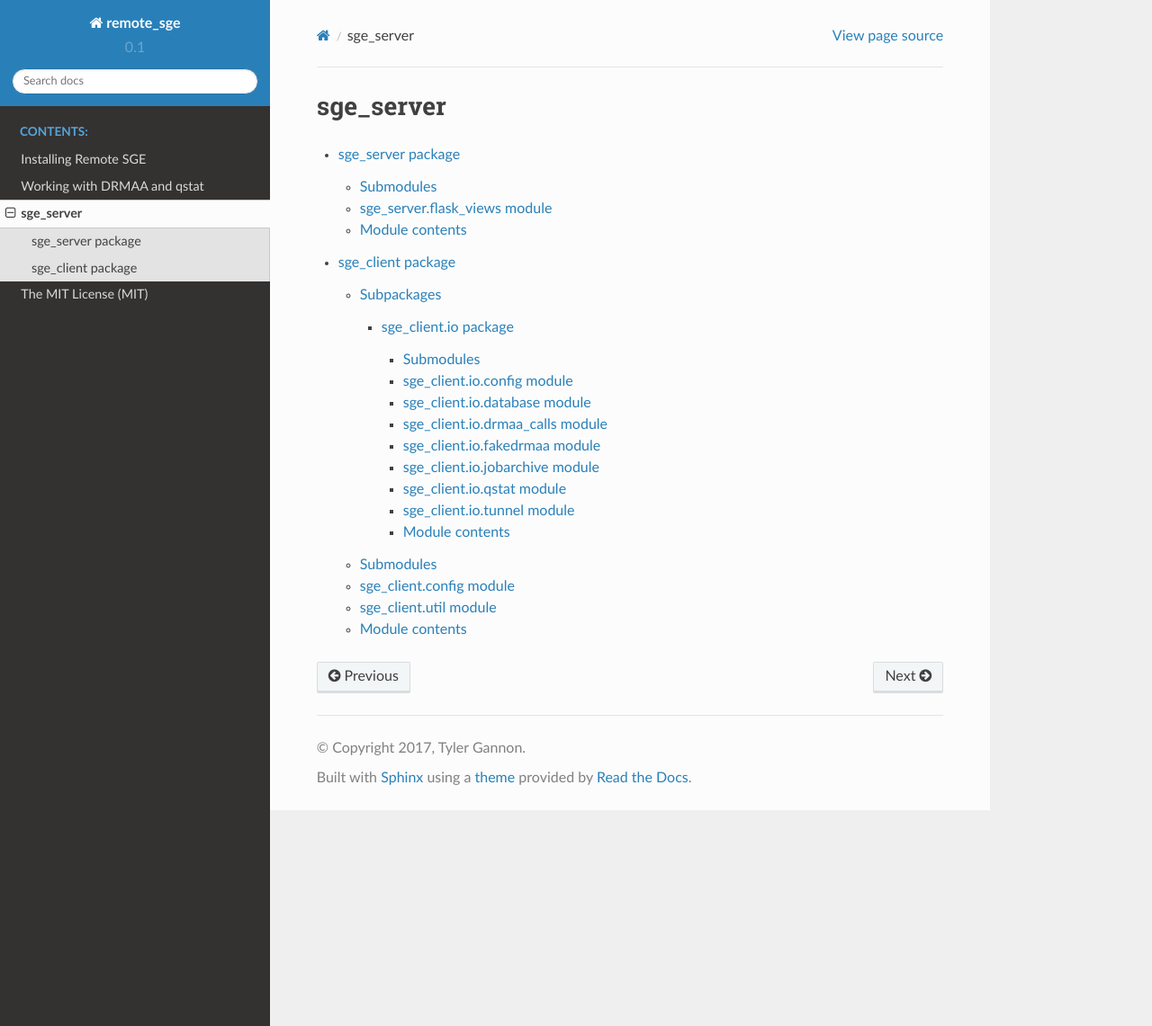
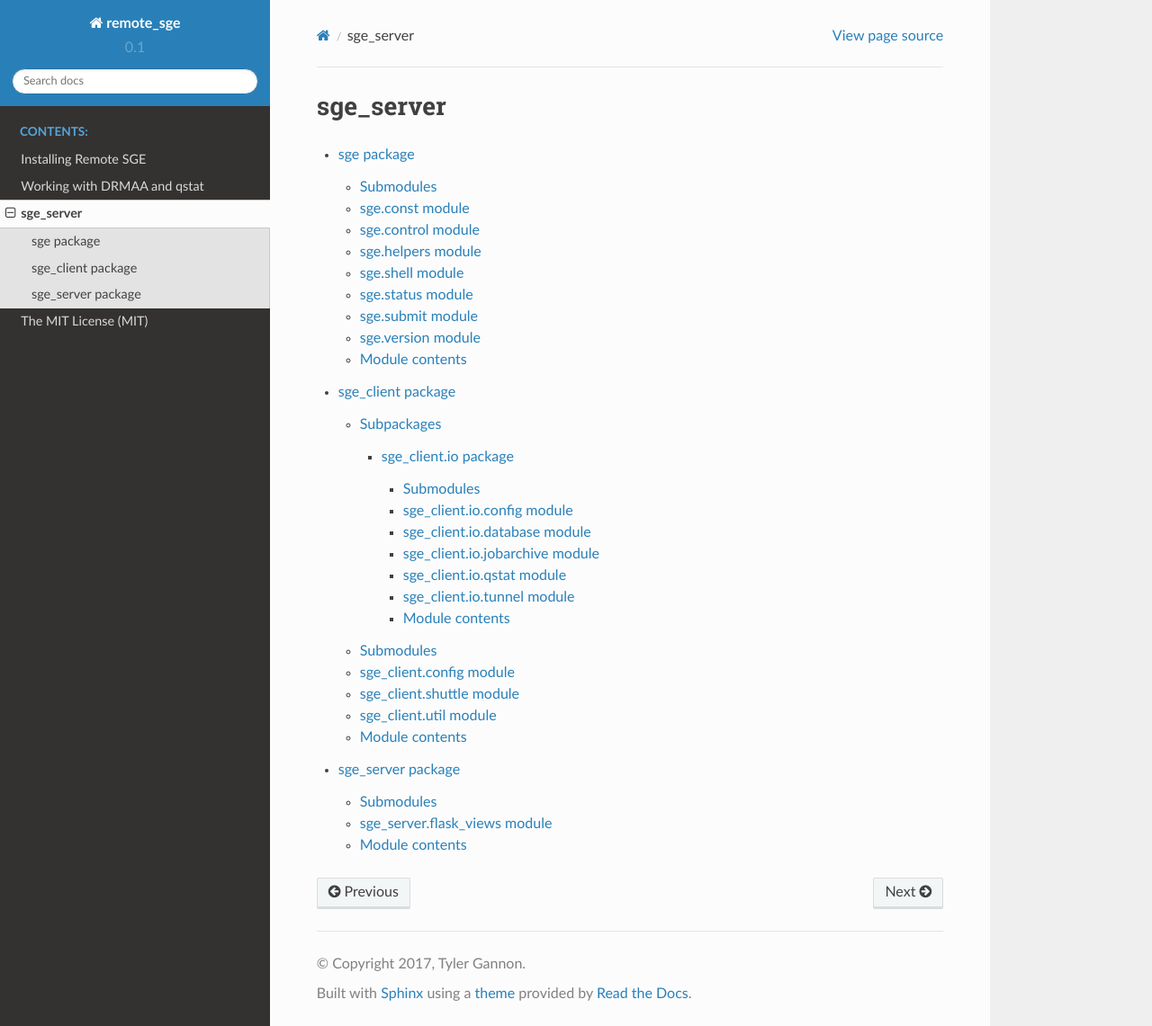
Before and after one commit to tylergannon/remote_sge, a Sphinx documentation site: the page built from docs/source/modules.rst, in a window 1280 px wide and 1141 px high. Shown: the whole window at 90% size. Built offline with Sphinx 7.4.7 and the Read the Docs theme 2.0.0, drawn with Linux system fonts in a browser that asks for light colours.

Commit message:
Documentation

```diff
--- a/docs/source/conf.py
+++ b/docs/source/conf.py
@@ -66,7 +66,7 @@ author = 'Tyler Gannon'
 # The short X.Y version.
 version = '0.1'
 # The full version, including alpha/beta/rc tags.
-release = '0.1.14'
+release = '0.1.15'
 
 # The language for content autogenerated by Sphinx. Refer to documentation
 # for a list of supported languages.
--- a/docs/source/modules.rst
+++ b/docs/source/modules.rst
@@ -4,5 +4,6 @@ sge_server
 .. toctree::
    :maxdepth: 4
 
+   sge
+   sge_client
    sge_server
-   sge_client
--- /dev/null
+++ b/docs/source/sge.rst
@@ -0,0 +1,70 @@
+sge package
+===========
+
+Submodules
+----------
+
+sge\.const module
+-----------------
+
+.. automodule:: sge.const
+    :members:
+    :undoc-members:
+    :show-inheritance:
+
+sge\.control module
+-------------------
+
+.. automodule:: sge.control
+    :members:
+    :undoc-members:
+    :show-inheritance:
+
+sge\.helpers module
+-------------------
+
+.. automodule:: sge.helpers
+    :members:
+    :undoc-members:
+    :show-inheritance:
+
+sge\.shell module
+-----------------
+
+.. automodule:: sge.shell
+    :members:
+    :undoc-members:
+    :show-inheritance:
+
+sge\.status module
+------------------
+
+.. automodule:: sge.status
+    :members:
+    :undoc-members:
+    :show-inheritance:
+
+sge\.submit module
+------------------
+
+.. automodule:: sge.submit
+    :members:
+    :undoc-members:
+    :show-inheritance:
+
+sge\.version module
+-------------------
+
+.. automodule:: sge.version
+    :members:
+    :undoc-members:
+    :show-inheritance:
+
+
+Module contents
+---------------
+
+.. automodule:: sge
+    :members:
+    :undoc-members:
+    :show-inheritance:
--- a/docs/source/sge_client.io.rst
+++ b/docs/source/sge_client.io.rst
@@ -16,22 +16,6 @@ sge\_client\.io\.database module
 --------------------------------
 
 .. automodule:: sge_client.io.database
-    :members:
-    :undoc-members:
-    :show-inheritance:
-
-sge\_client\.io\.drmaa\_calls module
-------------------------------------
-
-.. automodule:: sge_client.io.drmaa_calls
-    :members:
-    :undoc-members:
-    :show-inheritance:
-
-sge\_client\.io\.fakedrmaa module
----------------------------------
-
-.. automodule:: sge_client.io.fakedrmaa
     :members:
     :undoc-members:
     :show-inheritance:
--- a/docs/source/sge_client.rst
+++ b/docs/source/sge_client.rst
@@ -19,6 +19,14 @@ sge\_client\.config module
     :undoc-members:
     :show-inheritance:
 
+sge\_client\.shuttle module
+---------------------------
+
+.. automodule:: sge_client.shuttle
+    :members:
+    :undoc-members:
+    :show-inheritance:
+
 sge\_client\.util module
 ------------------------
 
```
Also changed, not shown: 2 other files.
